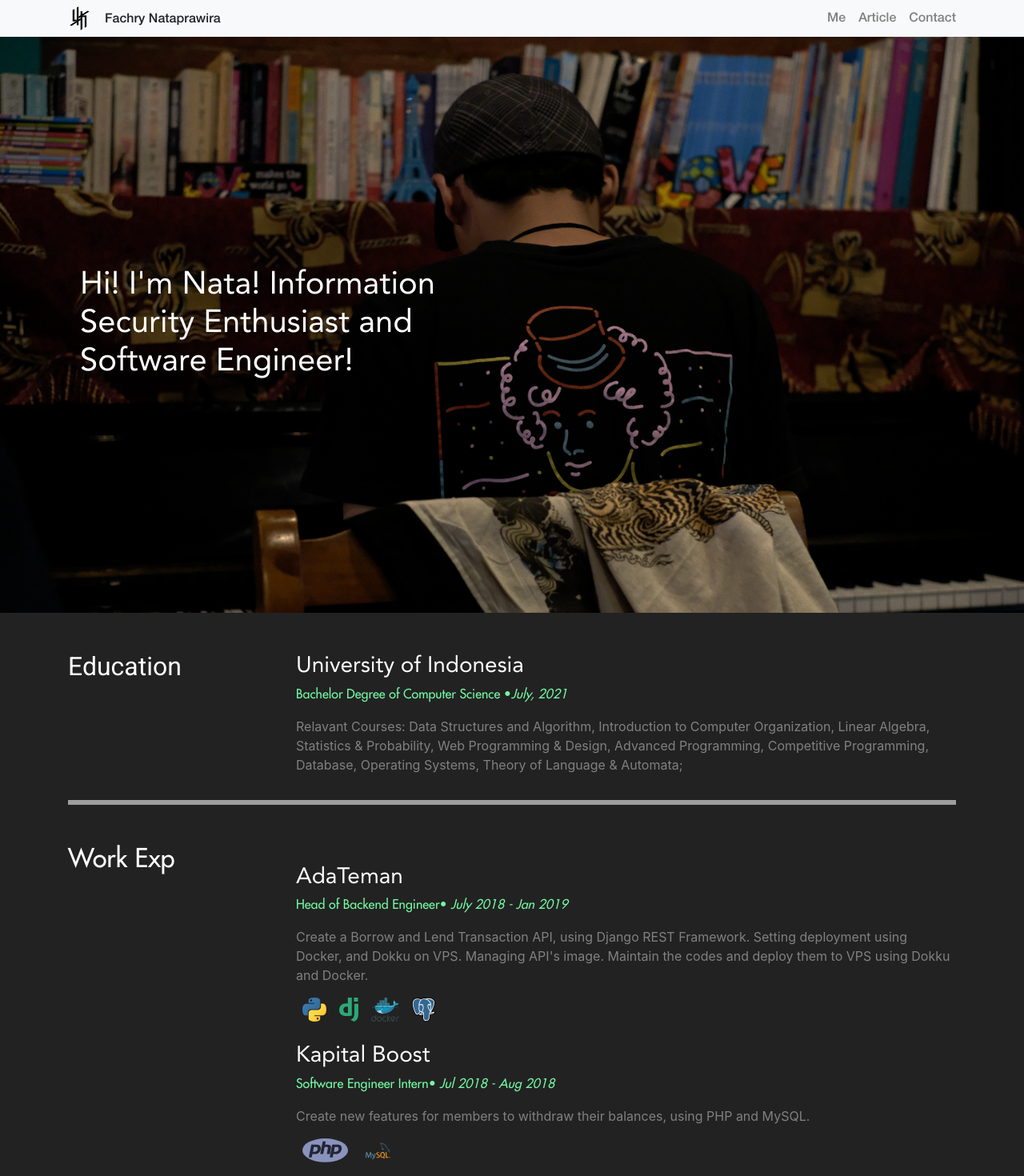
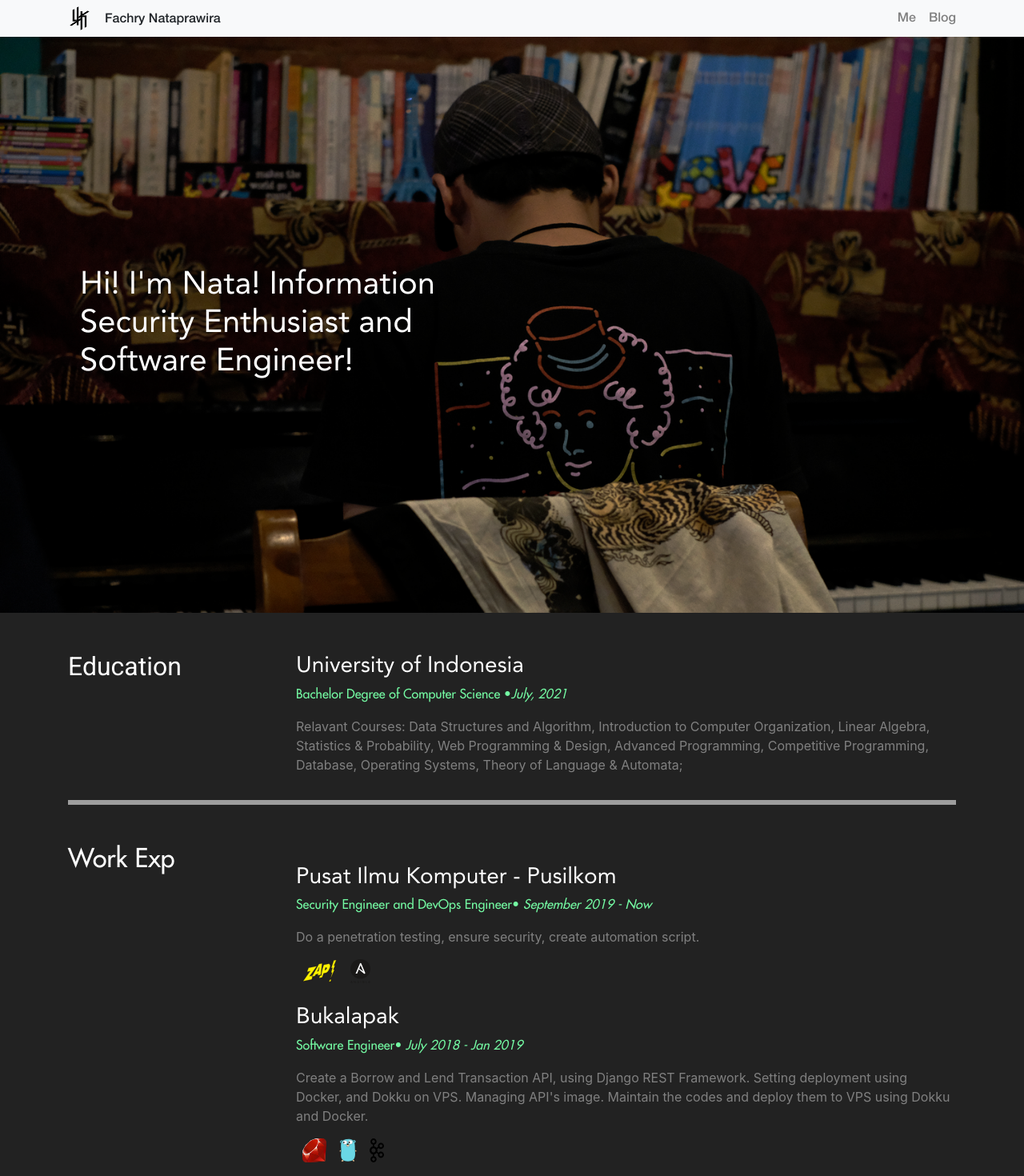
Before and after one commit to ciferivalle/ciferivalle.github.io, a React (Create React App) app: page / in a window 1280 px wide. Shown: the top 1470 px of the page at 80% size. Built offline with nearby package versions, Linux system fonts and the light colour scheme; grey boxes are pictures that could not be loaded.

Commit message:
continuation

```diff
--- a/public/resumeData.json
+++ b/public/resumeData.json
@@ -45,6 +45,22 @@
         }
       ],
       "work":[
+        {
+          "company":"Pusat Ilmu Komputer - Pusilkom",
+          "title":"Security Engineer and DevOps Engineer",
+          "years":"September 2019 - Now",
+          "stacks":"ZAP, Ansible",
+          "stackLogo": ["zap", "ansible"],
+          "description":"Do a penetration testing, ensure security, create automation script."
+        },
+        {
+          "company":"Bukalapak",
+          "title":"Software Engineer",
+          "years":"July 2018 - Jan 2019",
+          "stacks":"Ruby, Go, Apache Kafka",
+          "stackLogo": ["ruby", "go", "kafka"],
+          "description":"Create a Borrow and Lend Transaction API, using Django REST Framework. Setting deployment using Docker, and Dokku on VPS. Managing API's image. Maintain the codes and deploy them to VPS using Dokku and Docker."
+        },
         {
           "company":"AdaTeman",
           "title":"Head of Backend Engineer",
@@ -99,6 +115,10 @@
         },
         {
           "name":"Docker",
+          "level":"60%"
+        },
+        {
+          "name":"Reverse Engineering",
           "level":"60%"
         },
         {
--- a/src/Components/Header.js
+++ b/src/Components/Header.js
@@ -44,9 +44,8 @@ class Header extends Component {
                     </ul>
 
                     <form class="form-inline my-2 my-lg-0">
-                        <span class="ml-3 hel link-g" href="#">Me</span>
-                        <span class="ml-3 hel link-g" href="#">Article</span>
-                        <span class="ml-3 hel link-g" href="#">Contact</span>
+                        <a class="ml-3 hel link-g" href="/">Me</a>
+                        <a class="ml-3 hel link-g" href="http://byteofscript.wordpress.com/">Blog</a>
                     </form>
                   </div>
                 </div>
```
